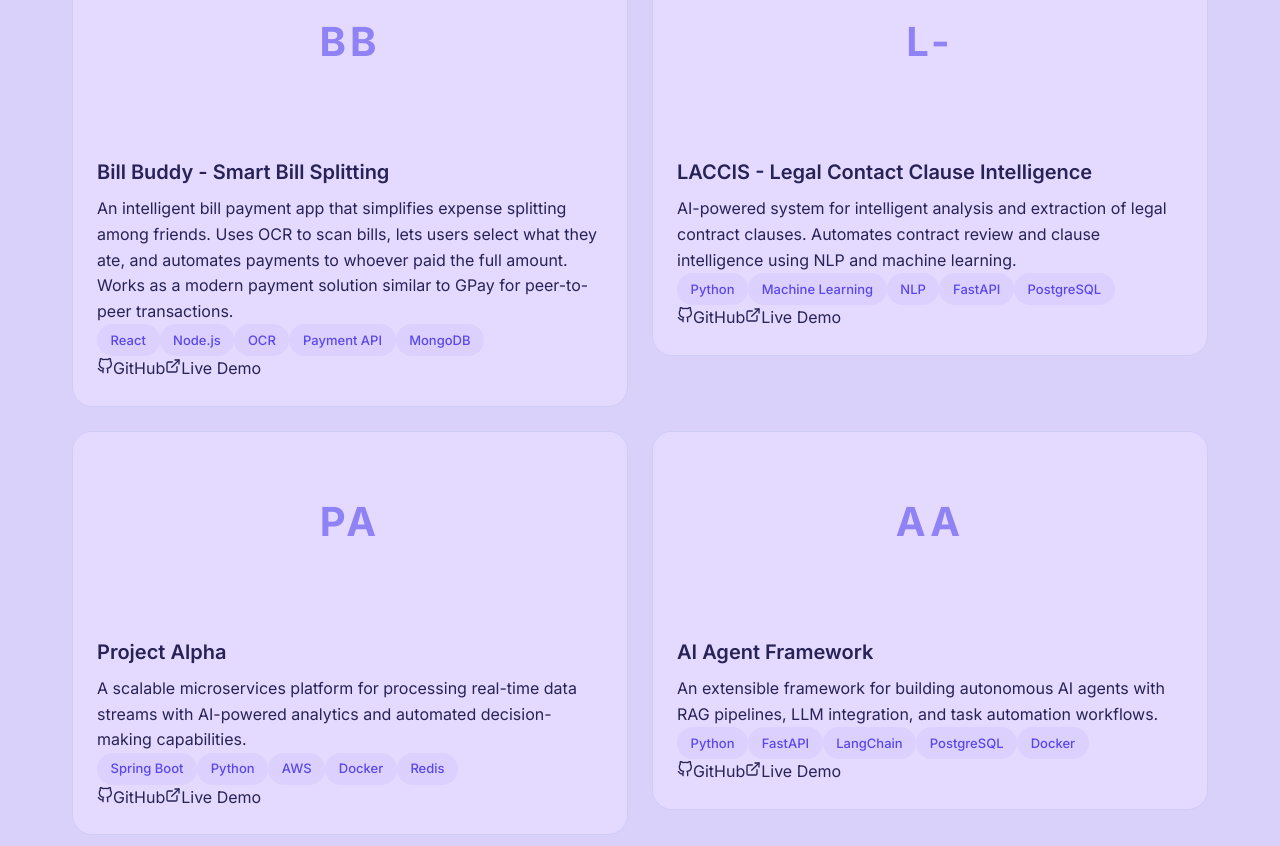
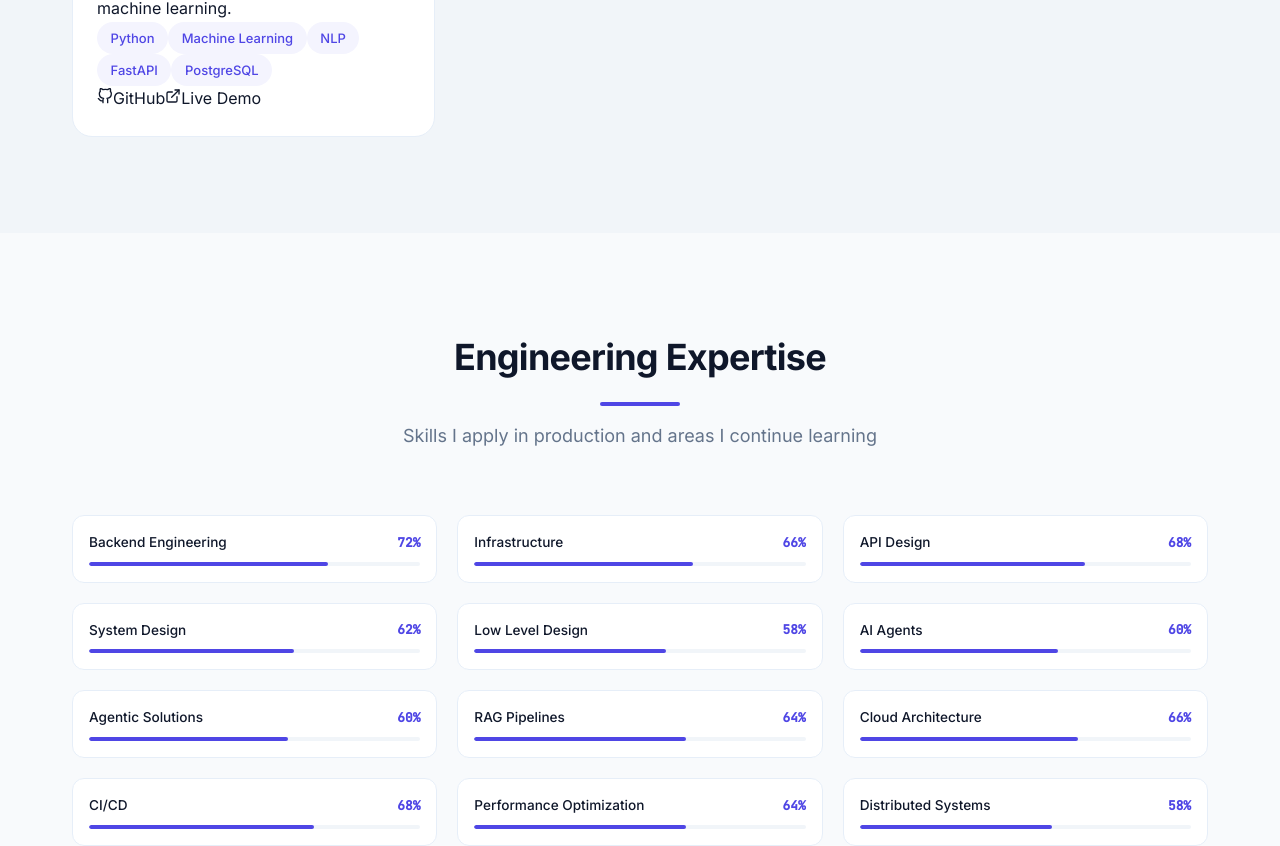
Before and after one commit to Riyaz2815-Mohammed/PortFolio-React, a React (Vite) app: page / in a window 1280 px wide. Shown: the part 4060-4906 px from the top of the page. Built offline with nearby package versions, Linux system fonts and the light colour scheme.

Commit message:
feat: add LACCIS project back to portfolio

```diff
--- a/src/components/sections/Projects.css
+++ b/src/components/sections/Projects.css
@@ -1,6 +1,6 @@
 .projects__grid {
   display: grid;
-  grid-template-columns: repeat(2, 1fr);
+  grid-template-columns: repeat(3, 1fr);
   gap: 1.5rem;
 }
 
@@ -10,6 +10,8 @@
   border-radius: var(--radius-lg);
   overflow: hidden;
   transition: all var(--transition-base);
+  display: flex;
+  flex-direction: column;
 }
 
 .projects__card:hover {
@@ -17,40 +19,8 @@
   box-shadow: var(--shadow-lg);
 }
 
-.projects__card-image {
-  height: 180px;
-  overflow: hidden;
-}
-
-.projects__card-placeholder {
-  width: 100%;
-  height: 100%;
-  display: flex;
-  align-items: center;
-  justify-content: center;
-  background: var(--bg-card);
-  position: relative;
-  overflow: hidden;
-}
-
-.projects__card-image::before {
-  content: '';
-  position: absolute;
-  top: 0;
-  left: 0;
-  right: 0;
-  bottom: 0;
-  background: rgba(124,92,255,0.04);
-  z-index: 1;
-}
-
-.projects__card-initials {
-  font-size: 2.5rem;
-  font-weight: 700;
-  color: var(--accent);
-  opacity: 0.6;
-  letter-spacing: 0.1em;
-}
-
 .projects__card-body {
   padding: 1.5rem;
+  flex: 1;
+  display: flex;
+  flex-direction: column;
--- a/src/components/sections/Projects.jsx
+++ b/src/components/sections/Projects.jsx
@@ -22,13 +22,6 @@ export default function Projects() {
                 whileHover={{ y: -6 }}
                 transition={{ type: 'spring', stiffness: 300, damping: 20 }}
               >
-                <div className="projects__card-image">
-                  <div className="projects__card-placeholder">
-                    <span className="projects__card-initials">
-                      {project.title.split(' ').map(w => w[0]).join('').substring(0, 2)}
-                    </span>
-                  </div>
-                </div>
                 <div className="projects__card-body">
                   <h3 className="projects__card-title">{project.title}</h3>
                   <p className="projects__card-description">{project.description}</p>
--- a/src/data/projects.js
+++ b/src/data/projects.js
@@ -7,38 +7,24 @@ export const projects = [
     live: 'https://it-26.vercel.app',
   },
   {
-    title: 'Email RAG Chatbot - AI-Powered Gmail Assistant',
-    description: 'An intelligent, scalable chatbot that connects to your Gmail inbox and processes emails using Retrieval-Augmented Generation (RAG). Features secure OAuth Gmail integration, vector embeddings via Sentence Transformers, Pinecone vector database for fast similarity search, and open-source LLM (Llama 3). Retrieves relevant emails and generates contextual responses with cloud-ready AWS deployment.',
-    technologies: ['React', 'Vite', 'Tailwind CSS', 'RAG Pipeline', 'Pinecone', 'Llama 3', 'Gmail API', 'AWS', 'Sentence Transformers'],
+    title: 'Email RAG Chatbot',
+    description: 'An intelligent AI chatbot that connects to Gmail using OAuth and processes emails with Retrieval-Augmented Generation (RAG). Features vector embeddings via Sentence Transformers, Pinecone vector database for fast similarity search, and Llama 3 LLM for contextual responses. Cloud-ready with AWS deployment.',
+    technologies: ['React', 'RAG', 'Pinecone', 'Llama 3', 'Gmail API', 'AWS'],
     github: 'https://github.com/Riyaz2815-Mohammed/Email-RAG.git',
     live: 'https://ai-email-rag-chatbot.vercel.app',
   },
   {
     title: 'Bill Buddy - Smart Bill Splitting',
-    description: 'An intelligent bill payment app that simplifies expense splitting among friends. Uses OCR to scan bills, lets users select what they ate, and automates payments to whoever paid the full amount. Works as a modern payment solution similar to GPay for peer-to-peer transactions.',
+    description: 'An intelligent bill payment app that simplifies expense splitting among friends. Uses OCR to scan bills, lets users select items, and automates payments. Works as a modern solution for peer-to-peer transactions.',
     technologies: ['React', 'Node.js', 'OCR', 'Payment API', 'MongoDB'],
     github: 'https://github.com/Riyaz2815-Mohammed/Bill_Buddy.git',
     live: 'https://bill-buddy-chi.vercel.app',
   },
   {
-    title: 'LACCIS - Legal Contact Clause Intelligence',
+    title: 'LACCIS - Legal Clause Intelligence',
     description: 'AI-powered system for intelligent analysis and extraction of legal contract clauses. Automates contract review and clause intelligence using NLP and machine learning.',
     technologies: ['Python', 'Machine Learning', 'NLP', 'FastAPI', 'PostgreSQL'],
     github: 'https://github.com/Riyaz2815-Mohammed/LACCIS.git',
-    live: '#',
-  },
-  {
-    title: 'Project Alpha',
-    description: 'A scalable microservices platform for processing real-time data streams with AI-powered analytics and automated decision-making capabilities.',
-    technologies: ['Spring Boot', 'Python', 'AWS', 'Docker', 'Redis'],
-    github: 'https://github.com/Riyaz2815-Mohammed',
-    live: '#',
-  },
-  {
-    title: 'AI Agent Framework',
-    description: 'An extensible framework for building autonomous AI agents with RAG pipelines, LLM integration, and task automation workflows.',
-    technologies: ['Python', 'FastAPI', 'LangChain', 'PostgreSQL', 'Docker'],
-    github: 'https://github.com/Riyaz2815-Mohammed',
-    live: '#',
+    live: 'https://laccis.vercel.app',
   },
 ];
```
